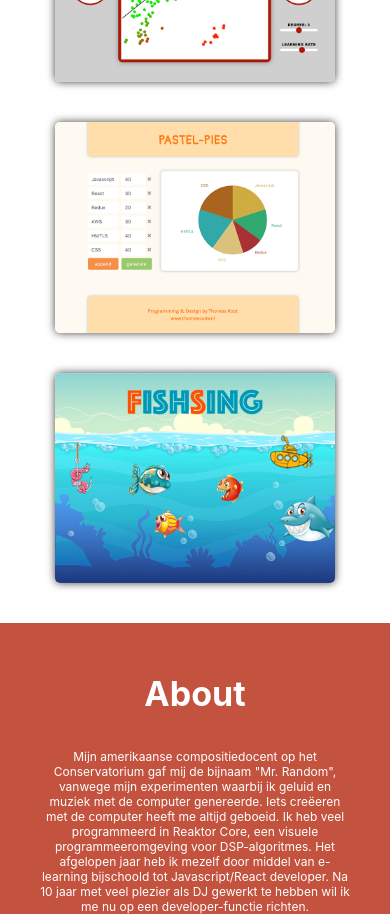
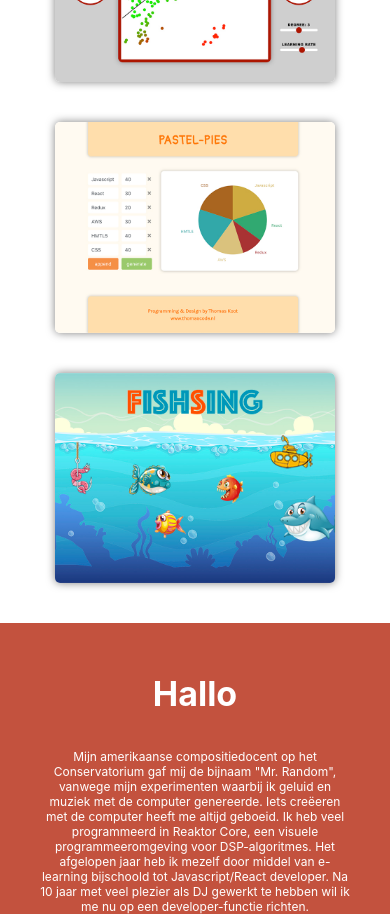
Before and after one commit to ThomasKoot/home_page, a React (Create React App) app: page / in a window 390 px wide. Shown: the part 1620-2534 px from the top of the page. Built offline with nearby package versions, Linux system fonts and the light colour scheme.

Commit message:
changed mobile breakpoint

```diff
--- a/src/App.css
+++ b/src/App.css
@@ -147,7 +147,7 @@ h4.subtitle {
   }
 }
 
-@media screen and (max-width: 666px) {
+@media screen and (max-width: 650px) {
   h1, .header_align_left, .header_align_right {
     text-align: center;
   }
--- a/src/components/About.js
+++ b/src/components/About.js
@@ -11,7 +11,7 @@ function About(props) {
             <div className="content_div">
                 <div className="about_container">
                     <div className="about_content">
-                        <h1 className="header_align_left">About</h1>
+                        <h1 className="header_align_left">Hallo</h1>
                         <p>{about}</p>
                     </div>
                     <div className="about_img_container">
@@ -20,8 +20,6 @@ function About(props) {
                 </div>
             </div>
         </div>
-
-
     )
 }
 
--- a/src/stylesheets/dropdown_menu.css
+++ b/src/stylesheets/dropdown_menu.css
@@ -20,6 +20,8 @@ p.dropdown_item_body_selected {
     opacity: 1;
     transition: .4s;
     transition-delay: .4s;
+    margin-left: 3%;
+    margin-right: 3%;
 }
 
 p.dropdown_item_head {
--- a/src/stylesheets/portfolio.css
+++ b/src/stylesheets/portfolio.css
@@ -1,5 +1,5 @@
 .portfolio_card {
-    box-shadow: 0px 0px 8px 0px rgba(0,0,0,0.75);
+    box-shadow: 0px 0px 8px 0px rgba(0,0,0,0.5);
     width: 45%;
     position: relative;
     overflow: hidden;
@@ -79,7 +79,7 @@ h1.portfolio {
     margin-bottom: var(--horizontalMargin);
 }
 
-@media screen and (max-width: 666px) {
+@media screen and (max-width: 650px) {
     .portfolio_card {
         width: 90%;
         height: 60vw;
--- a/src/stylesheets/scrollbox.css
+++ b/src/stylesheets/scrollbox.css
@@ -39,7 +39,7 @@ h1.scroll_mobile {
     align-items: center;
   }
 
-  @media screen and (max-width: 666px) {
+  @media screen and (max-width: 650px) {
       .scroll_box{
           width: 100%;
       }
```
